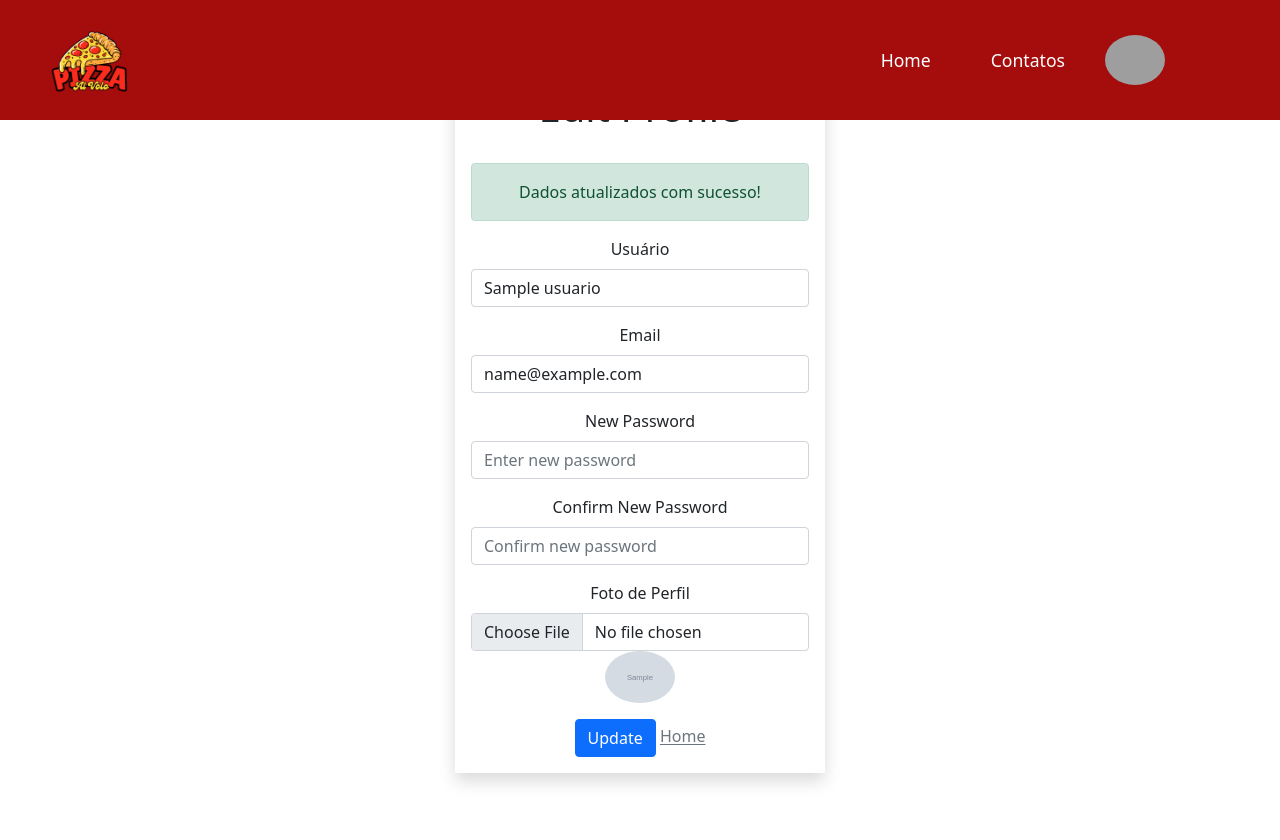
After one commit to garciamanda/project-pizzaria-htmlcss, a PHP site: the page made by dadoscadastrais.php in a window 1280 px wide. The commit adds this page. Run offline with PHP 8.4, Linux system fonts and the light colour scheme; the visitor is signed in with stand-in values (Sample User, id 1); tables that the repository leaves empty or names only in its code hold one stand-in row (values such as "Sample post"); grey boxes marked "Sample" are stand-in pictures; grey boxes are pictures that could not be loaded.

Commit message:
dados cadastrais

```diff
--- /dev/null
+++ b/css/dadoscadastrais.css
@@ -0,0 +1,209 @@
+@import url("https://fonts.googleapis.com/css2?family=Montserrat:wght@400;500;600;700&display=swap");
+@import url('https://fonts.googleapis.com/css2?family=Raleway&family=Roboto&family=Rock+Salt&display=swap');
+@import url('https://fonts.googleapis.com/css2?family=Poppins:ital,wght@0,100;0,200;0,300;0,400;0,500;0,600;0,700;0,800;0,900;1,100;1,200;1,300;1,400;1,500;1,600;1,700;1,800;1,900&display=swap');
+
+
+
+*,
+*::before,
+*::after {
+    margin: 0;
+    padding: 0;
+    box-sizing: border-box;
+    list-style-type: none;
+    text-decoration: none;
+
+}
+
+
+
+:root {
+    --primary: #f58a26;
+    --white: #ffffff;
+    --bg: #f5f5f5;
+    --red: #e50914;
+    --yellow: #ebe711;
+    --black: #141414;
+    --red2: #a50c0c;
+    --light-gray: #5a4747;
+    --dark-gray: #333;
+    --gray: #959595;
+    --blue: #56c5db;
+    --inst: linear-gradient(45deg, #f9a8d4, #d32f2f, #ffb74d, #25D366);
+}
+
+
+html {
+    font-family: "Montserrat", sans-serif;
+    scroll-behavior: smooth;
+}
+
+body {
+    color: var(--black);
+    font-size: 1.6rem;
+    background: var(--bg);
+}
+
+header {
+    position: fixed;
+    top: 0;
+    left: 0;
+    width: 100%;
+    padding: 5px 100px;
+    display: flex;
+    justify-content: space-between;
+    align-items: center;
+    z-index: 99;
+    background: var(--red2);
+}
+
+header #logo img {
+    width: 110px;
+    border-radius: 50%;
+    margin-left: -4rem;
+}
+
+.navbar {
+    display: flex;
+    align-items: center;
+    gap: 40px;
+}
+
+
+
+.user-info img {
+    width: 60px;
+    height: 50px;
+    border-radius: 50%;
+    object-fit: cover;
+    cursor: pointer;
+    margin-right: 15px;
+
+}
+
+.sub-menu-wrap {
+    position: absolute;
+    top: 100%;
+    right: 10%;
+    width: 350px;
+    max-height: 0px;
+    overflow: hidden;
+    transition: max-height 0.5s;
+}
+
+.sub-menu-wrap.open-menu {
+    max-height: 500px;
+}
+
+.sub-menu {
+    background: #fff;
+    padding: 20px;
+    margin: 10px;
+}
+
+.user-info {
+    display: flex;
+    align-items: center;
+}
+
+.user-info h3 {
+    font-weight: 500;
+}
+
+.sub-menu hr {
+    border: 0;
+    height: 1px;
+    width: 100%;
+    background: #ccc;
+    margin: 15px 0 10px;
+}
+
+
+
+.sub-menu-link {
+    display: flex;
+    align-items: center;
+    text-decoration: none;
+    color: #525252;
+    padding-right: 23px;
+    margin: 12px 0;
+}
+
+.sub-menu-link p {
+    width: 100%;
+    color: #525252;
+}
+
+.sub-menu-link i {
+    width: 40px;
+    background: #e5e5e5;
+    border-radius: 50%;
+    padding: 8px;
+    margin-right: 15px;
+}
+
+.sub-menu-link span {
+    font-size: 22px;
+    transition: transform 0.5s;
+    color: #525252;
+}
+
+.sub-menu-link:hover span {
+    transform: translateX(5px);
+}
+
+.sub-menu-link:hover p {
+    font-weight: 600;
+
+}
+
+#check {
+    display: none;
+}
+
+.menu {
+    position: absolute;
+    right: 5%;
+    font-size: 2.8rem;
+    color: #fff;
+    cursor: pointer;
+    display: none;
+}
+
+
+.navbar a {
+    position: relative;
+    font-size: 1.1em;
+    color: #fff;
+    text-decoration: none;
+    font-weight: 500;
+    margin-left: 20px;
+}
+
+.navbar a::after {
+    content: '';
+    position: absolute;
+    left: 0;
+    bottom: -6px;
+    width: 100%;
+    height: 3px;
+    background: #fff;
+    border-radius: 5px;
+    transform-origin: right;
+    transform: scaleX(0);
+    transition: transform .5s;
+}
+
+.navbar a:hover::after {
+    transform-origin: left;
+    transform: scaleX(1);
+}
+
+.main-content {
+    padding: 20px;
+    display: flex;
+    flex-direction: column;
+    align-items: center;
+    justify-content: center;
+    text-align: center;
+}
--- /dev/null
+++ b/dadoscadastrais.php
@@ -0,0 +1,195 @@
+<?php
+session_start();
+include 'config.php';
+
+if (!isset($_SESSION['email'])) {
+    header("Location: index.php");
+    exit();
+}
+
+$email = $_SESSION['email'];
+
+
+$query = "SELECT nome, email, avatar FROM usuarios WHERE email = ?";
+$stmt = $conexao->prepare($query);
+$stmt->bind_param("s", $email);
+$stmt->execute();
+$result = $stmt->get_result();
+
+if ($result->num_rows > 0) {
+    $user = $result->fetch_assoc();
+} else {
+    echo "Usuário não encontrado.";
+    exit();
+}
+?>
+
+
+
+<!DOCTYPE html>
+<html lang="pt-br">
+
+<head>
+<meta charset="UTF-8">
+  <meta http-equiv="X-UA-Compatible" content="IE=edge">
+  <meta name="viewport" content="width=device-width, initial-scale=1.0">
+  <title>Pizzaria Al Volo</title>
+  <link rel="stylesheet" href="https://unpkg.com/swiper@8/swiper-bundle.min.css" />
+  <link href='https://unpkg.com/boxicons@2.1.4/css/boxicons.min.css' rel='stylesheet'>
+
+  <link rel="preconnect" href="https://fonts.googleapis.com">
+  <link rel="preconnect" href="https://fonts.gstatic.com" crossorigin>
+  <link rel="stylesheet" href="https://cdnjs.cloudflare.com/ajax/libs/font-awesome/6.0.0-beta3/css/all.min.css"
+    integrity="sha512-Fo3rlrZj/k7ujTnHg4CGR2D7kSs0v4LLanw2qksYuRlEzO+tcaEPQogQ0KaoGN26/zrn20ImR1DfuLWnOo7aBA=="
+    crossorigin="anonymous" referrerpolicy="no-referrer" />
+  <link href="https://fonts.googleapis.com/css2?family=Sora:wght@100..800&display=swap" rel="stylesheet" />
+  <link rel="stylesheet" type="text/css" href="./css/dadoscadastrais.css">
+  <link rel="icon" type="image/png" href="images/icon.png">
+  <link rel="icon" href="images/icon.ico">
+  <link href="https://cdn.jsdelivr.net/npm/bootstrap@5.1.3/dist/css/bootstrap.min.css" rel="stylesheet" integrity="sha384-1BmE4kWBq78iYhFldvKuhfTAU6auU8tT94WrHftjDbrCEXSU1oBoqyl2QvZ6jIW3" crossorigin="anonymous">
+</head>
+
+<body>
+    <header class="header">
+        <div class="logo" id="logo">
+            <img src="images/logo.png" alt="">
+        </div>
+
+        <input type="checkbox" id="check">
+        <label for="check" class="menu">
+            <i class='bx bx-menu' id="menu-icon"></i>
+            <i class='bx bx-x' id="close-icon"></i>
+        </label>
+
+        <nav class="navbar">
+            <a href="index.php" style="--i:0">Home</a>
+            <a href="#footer" style="--i:4">Contatos</a>
+
+            <?php if (isset($_SESSION['email'])): ?>
+                <div class="user-info">
+                    <img height="50" src="<?php echo $_SESSION['avatar']; ?>" alt="Avatar" onclick="openMenu()">
+                    <!-- <?php echo $_SESSION['email']; ?> -->
+                </div>
+                <style>
+                    #btnLogin-popup {
+                        display: none;
+                    }
+                </style>
+            <?php else: ?>
+                <button id="btnLogin-popup" class="btnLogin-popup"><i class='bx bx-user'></i>Login</button>
+            <?php endif; ?>
+
+
+
+            <div class="sub-menu-wrap" id="subMenu">
+                <div class="sub-menu">
+                    <div class="user-info">
+                        <img height="50" src="<?php echo $_SESSION['avatar']; ?>" alt="Avatar">
+                        <h3>
+                            <?php if (isset($_SESSION['nome'])): ?>
+                                Olá, <?php echo htmlspecialchars($_SESSION['nome']); ?>!
+                            <?php else: ?>
+                                Olá, Usuário
+                            <?php endif; ?>
+                        </h3>
+                    </div>
+                    <hr>
+
+                    <a href="#" class="sub-menu-link">
+                        <i class='bx bx-cog' style='color:#020202'></i>
+                        <p>Meus dados</p>
+                        <span>></span>
+                    </a>
+                    <a href="#" class="sub-menu-link">
+                        <i class='bx bxs-user' style='color:#020202'></i>
+                        <p>Segurança</p>
+                        <span>></span>
+                    </a>
+                    <a href="#" class="sub-menu-link">
+                        <i class='bx bxs-help-circle' style='color:#020202'></i>
+                        <p>Ajuda</p>
+                        <span>></span>
+                    </a>
+                    <a href="#" class="sub-menu-link">
+                        <i class='bx bx-notepad' style='color:#020202'></i>
+                        <p>Pedidos</p>
+                        <span>></span>
+                    </a>
+                    <a href="#" class="sub-menu-link">
+                        <i class='bx bx-credit-card' style='color:#020202'></i>
+                        <p>Pagamentos</p>
+                        <span>></span>
+                    </a>
+                    <a href="sair.php" class="sub-menu-link">
+                        <i class='bx bx-log-out' style='color:#020202'></i>
+                        <p>Sair</p>
+                        <span>></span>
+                    </a>
+                </div>
+            </div>
+
+        </nav>
+    </header>
+
+    <main class="main-content">
+
+        <div class="d-flex justify-content-center align-items-center vh-100">
+
+            <form class="shadow w-450 p-3" action="php/edit.php" method="post" enctype="multipart/form-data">
+
+                <h4 class="display-4  fs-1">Edit Profile</h4><br>
+                <!-- error -->
+                <?php if (isset($_GET['error'])) { ?>
+                    <div class="alert alert-danger" role="alert">
+                        <?php echo $_GET['error']; ?>
+                    </div>
+                <?php } ?>
+
+                <!-- success -->
+                <?php if (isset($_GET['success'])) { ?>
+                    <div class="alert alert-success" role="alert">
+                        <?php echo $_GET['success']; ?>
+                    </div>
+                <?php } ?>
+                <div class="mb-3">
+                    <label class="form-label">Usuário</label>
+                    <input type="text" class="form-control" name="nome" value="<?= $user['nome'] ?>">
+                </div>
+
+                <div class="mb-3">
+                    <label class="form-label">Email</label>
+                    <input type="email" class="form-control" name="email" value="<?= $user['email'] ?>">
+                </div>
+                <div class="mb-3">
+                    <label class="form-label">New Password</label>
+                    <input type="password" class="form-control" name="new_password" placeholder="Enter new password">
+                </div>
+
+                <div class="mb-3">
+                    <label class="form-label">Confirm New Password</label>
+                    <input type="password" class="form-control" name="confirm_password" placeholder="Confirm new password">
+                </div>
+
+                <div class="mb-3">
+                    <label class="form-label">Foto de Perfil</label>
+                    <input type="file" class="form-control" name="avatar">
+                    <img src="<?= $user['avatar'] ?>" class="rounded-circle" style="width: 70px">
+                    <input type="hidden" name="old_avatar" value="<?= $user['avatar'] ?>">
+                </div>
+
+
+
+                <button type="submit" class="btn btn-primary">Update</button>
+                <a href="index.php" class="link-secondary">Home</a>
+            </form>
+        </div>
+    </main>
+
+    <script type="module" src="https://unpkg.com/ionicons@5.5.2/dist/ionicons/ionicons.esm.js"></script>
+    <script nomodule src="https://unpkg.com/ionicons@5.5.2/dist/ionicons/ionicons.js"></script>
+    <script src="https://unpkg.com/swiper@8/swiper-bundle.min.js"></script>
+    <script type="text/javascript" src="./js/script.js"></script>
+    <script type="text/javascript" src="./js/cep.js"></script>
+</body>
+
+</html>
```
Also changed, not shown: css/style.css (+10 -0 lines), index.php (+23 -7 lines), php/edit.php (added, +72 -0 lines).
